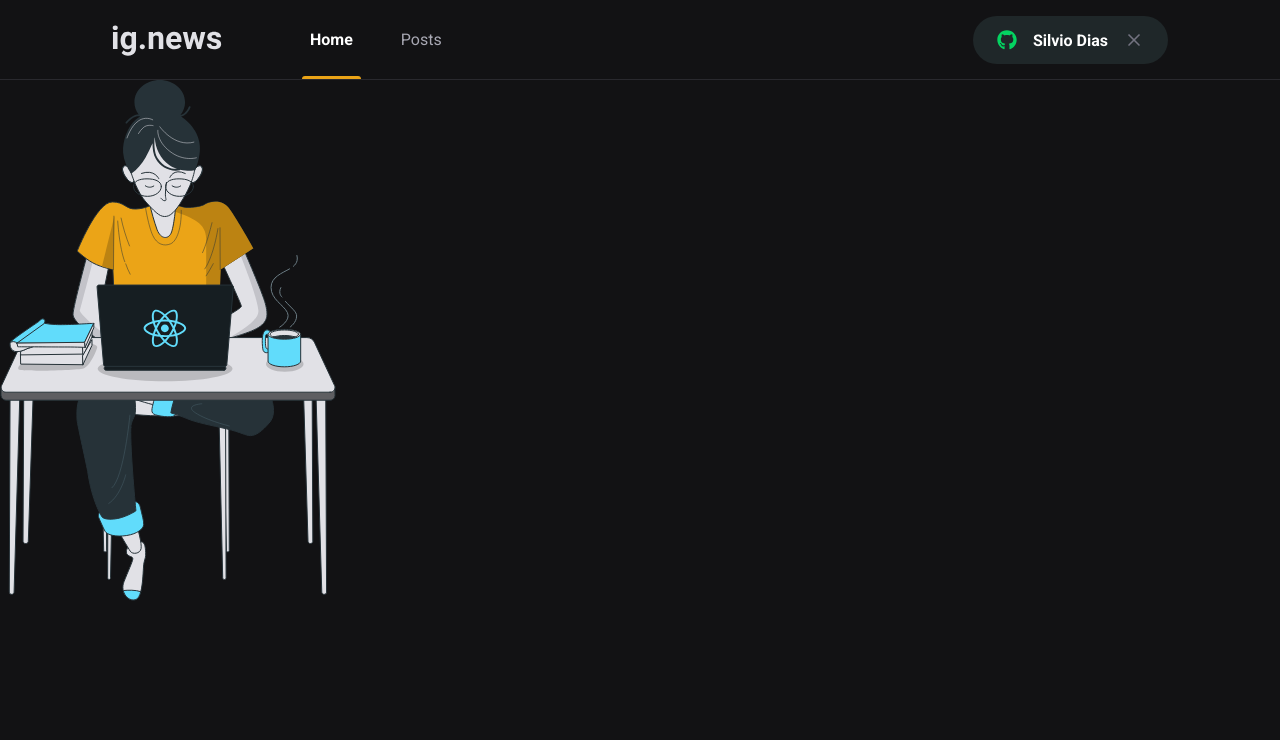
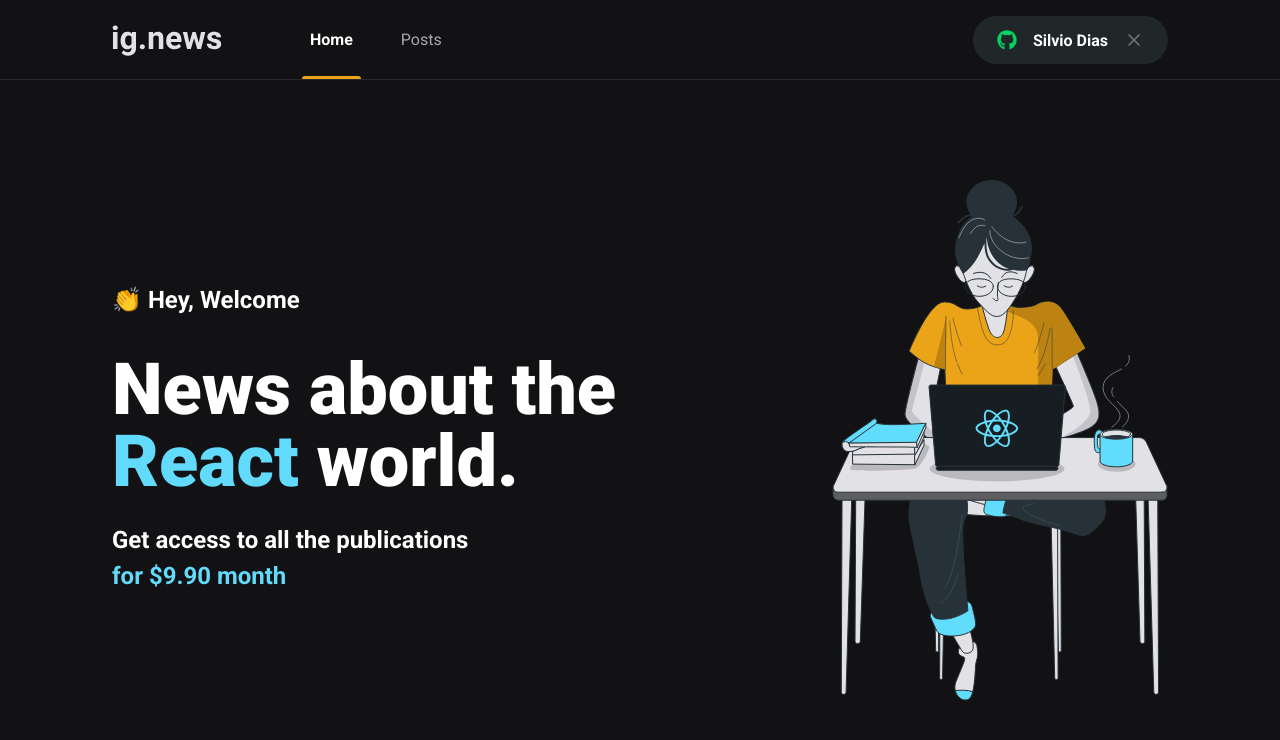
Before and after one commit to SilvioDiasJr/ignews-reactjs, a Next.js app: page / in a window 1280 px wide. Shown: the top 740 px of the page. Built offline with nearby package versions, Linux system fonts and the light colour scheme.

Commit message:
alterando a pagina home e criando sua estilizacao

```diff
--- /dev/null
+++ b/src/pages/home.module.scss
@@ -0,0 +1,42 @@
+.contentContainer {
+  max-width: 1120px;
+  margin: 0 auto;
+  padding: 0 2rem;
+  height: calc(100vh - 5rem);
+
+  display: flex;
+  align-items: center;
+  justify-content: space-between;
+}
+
+.hero {
+  max-width: 600px;
+  font-weight: bold;
+
+  >span {
+    font-size: 1.5rem;
+    font-weight: bold;
+  }
+
+  h1 {
+    font-size: 4.5rem;
+    line-height: 4.5rem;
+    font-weight: 900;
+    margin-top: 2.5rem;
+
+    span {
+      color: var(--cyan-500);
+    }
+  }
+
+  p {
+    font-size: 1.5rem;
+    line-height: 2.25rem;
+    margin-top: 1.5rem;
+
+    span {
+      color: var(--cyan-500);
+      font-weight: bold;
+    }
+  }
+}
--- a/src/pages/index.tsx
+++ b/src/pages/index.tsx
@@ -1,4 +1,6 @@
 import Head  from 'next/head'
+
+import styles from './home.module.scss'
 
 export default function Home() {
   return (
@@ -6,9 +8,15 @@
       <Head>
         <title>Home | ig.news</title>
       </Head>
-      <main>
-        <section>
 
+      <main className={styles.contentContainer}>
+        <section className={styles.hero}>
+          <span>👏 Hey, Welcome</span>
+          <h1>News about the <span>React</span> world.</h1>
+          <p>
+            Get access to all the publications <br/>
+            <span>for $9.90 month</span>
+          </p>
         </section>
 
         <img src="/images/avatar.svg" alt="Girl coding"/>
```
